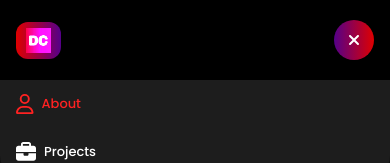
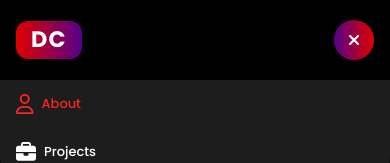
Before and after one commit to IDevl/dizi, a React (Create React App) app: page / in a window 390 px wide. Both pictures are taken after a click on the button 354 px from the left and 40 px from the top of the page. Shown: the top 163 px of the page. Built offline with nearby package versions, Linux system fonts and the light colour scheme.

Commit message:
change logo

```diff
--- a/src/pages/header/header_mobile.jsx
+++ b/src/pages/header/header_mobile.jsx
@@ -3,7 +3,7 @@ import { faBars, faXmark } from "@fortawesome/free-solid-svg-icons";
 import NavbarMobile from "./navbar_mobile";
 import { useState } from "react";
 import classnames from "classnames";
-import logo from "../img/logo.png";
+
 
 export default function HeaderMobile(page) {
   const [menuToggle, setMenuToggle] = useState(false);
@@ -11,8 +11,8 @@ export default function HeaderMobile(page) {
   return (
     <div class="sticky top-0 z-[9999] block lg:hidden">
       <div class="w-full flex items-center justify-between px-4 py-5 bg-black">
-        <a class="rounded-xl bg-gradient-to-r from-[#df0000] to-[#550089] py-[6px] px-2.5" href="/">
-          <img class="max-h-[25px] object-cover brightness-200" src={logo} alt="logo" />
+        <a class="rounded-xl bg-gradient-to-r from-[#df0000] to-[#550089] py-[2px] px-[15px] font-bold text-white text-[1.4rem] tracking-[.05em]" href="./">
+          DC
         </a>
         <div class="flex items-center">
           <button onClick={() => setMenuToggle((current) => !current)} className={classnames("menu-toggle-btn", menuToggle && "menu-toggle-btn-active")}>
--- a/src/pages/header/navbar.jsx
+++ b/src/pages/header/navbar.jsx
@@ -10,7 +10,7 @@ export default function Navbar(page) {
         <ul class="flex gap-3.5">
           <li>
             {" "}
-            <a className={classnames("menu-item", page.page === "about" && "menu-active")} href="/">
+            <a className={classnames("menu-item", page.page === "about" && "menu-active")} href="./">
               <span class="text-xl mb-1">
                 <FontAwesomeIcon icon={faUser} />
               </span>{" "}
@@ -19,7 +19,7 @@ export default function Navbar(page) {
           </li>
           <li>
             {" "}
-            <a className={classnames("menu-item", page.page === "projects" && "menu-active")} href="/">
+            <a className={classnames("menu-item", page.page === "projects" && "menu-active")} href="./">
               <span class="text-xl mb-1">
                 <FontAwesomeIcon icon={faBriefcase} />
               </span>{" "}
--- a/src/pages/header/navbar_mobile.jsx
+++ b/src/pages/header/navbar_mobile.jsx
@@ -9,13 +9,13 @@ export default function NavbarMobile(page) {
     <nav id="navbar" class="lg:hidden">
       <ul class="block rounded-b-[20px] shadow-md absolute left-0 top-20 w-full bg-[#1d1d1d]">
         <li>
-          <a className={classnames("mobile-menu-items", page.page.page === "about" && "mobile-menu-items-active")} href="/">
+          <a className={classnames("mobile-menu-items", page.page.page === "about" && "mobile-menu-items-active")} href="./">
             <span class="mr-2 text-xl">
               <FontAwesomeIcon icon={faUser} />
             </span>{" "}
             About
           </a>
-          <a className={classnames("mobile-menu-items", page.page.page === "projects" && "mobile-menu-items-active")} href="/">
+          <a className={classnames("mobile-menu-items", page.page.page === "projects" && "mobile-menu-items-active")} href="./">
             <span class="mr-2 text-xl">
               <FontAwesomeIcon icon={faBriefcase} />
             </span>{" "}
```
Also changed, not shown: src/pages/img/logo.png (deleted).
